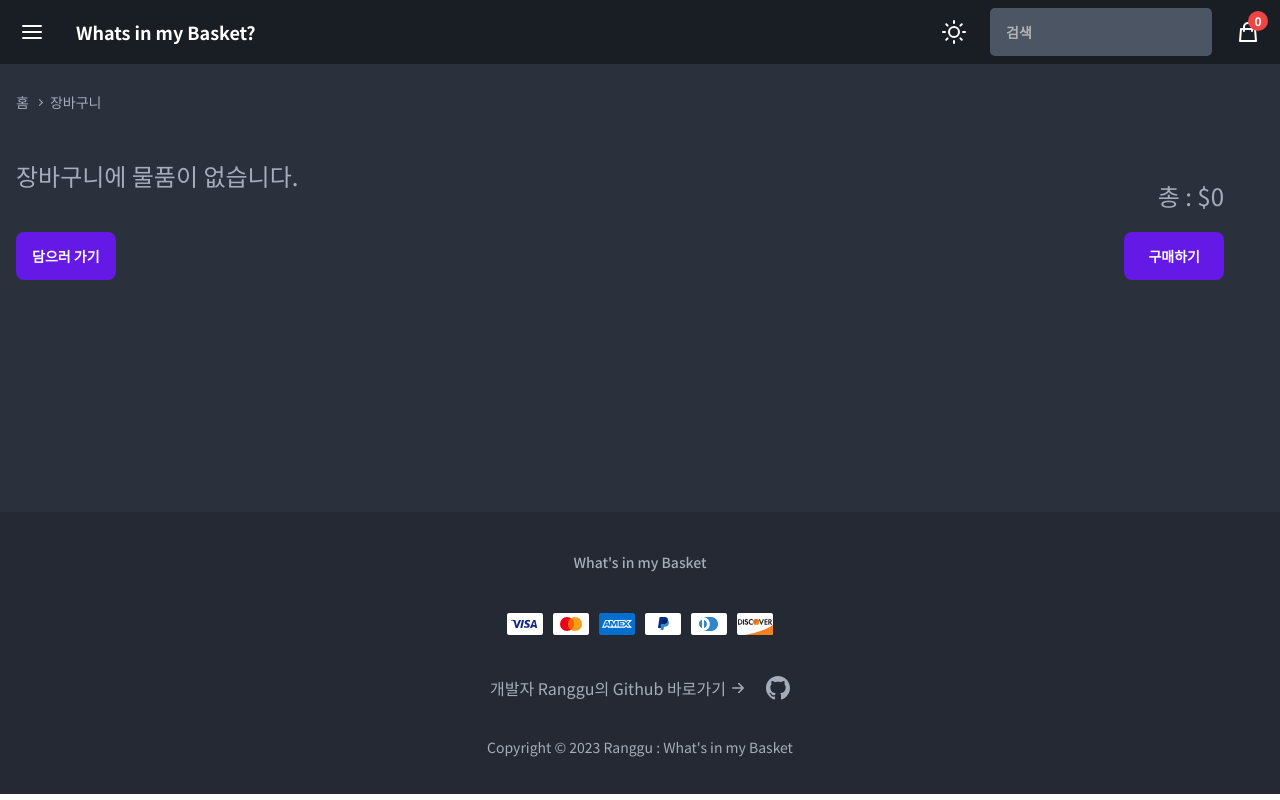
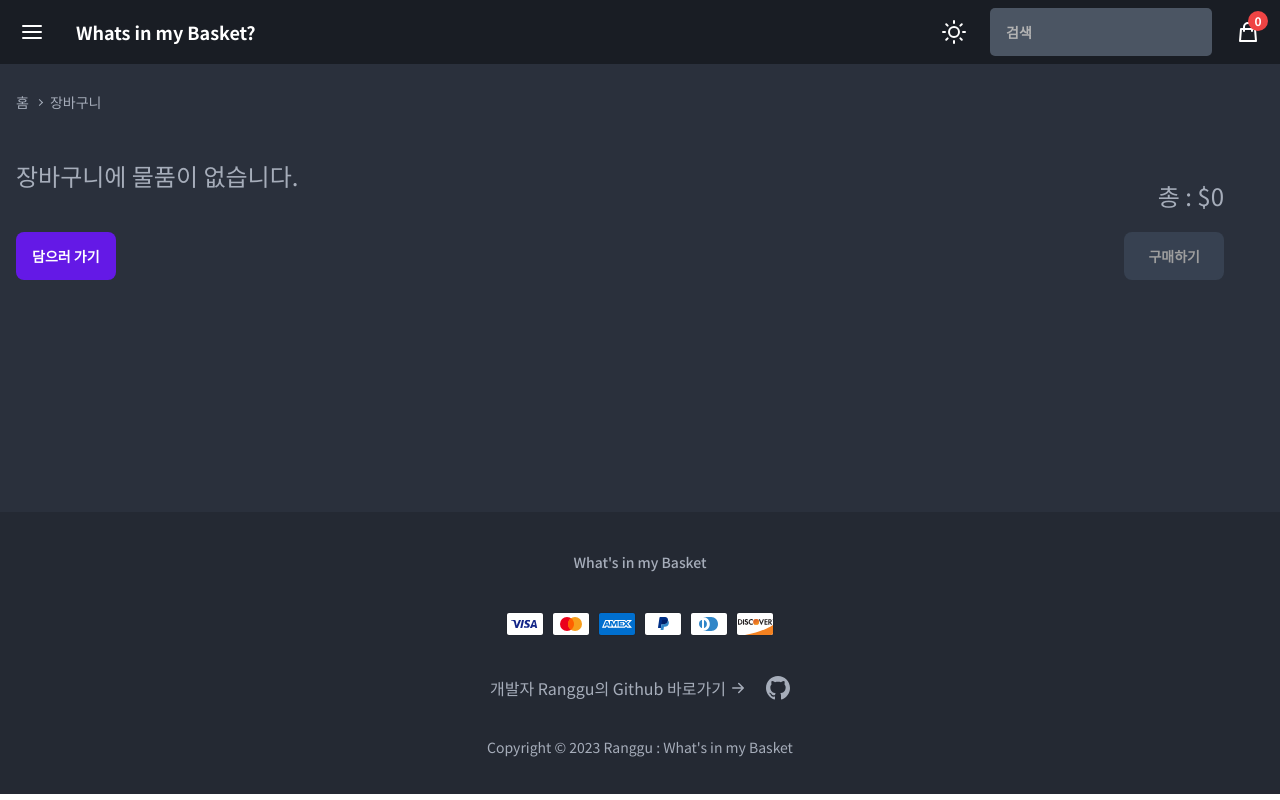
Before and after one commit to whats-in-my-basket/whatsinmybasket_repactoring, a React (Vite) app: page /cart in a window 1280 px wide. Built offline with nearby package versions, Linux system fonts and the light colour scheme.

Commit message:
Feat : 장바구니가 비어 있을 시 구매하기 버튼 disabled 처리

```diff
--- a/src/components/cart/CartList.tsx
+++ b/src/components/cart/CartList.tsx
@@ -22,7 +22,6 @@ export default function CartList() {
     setTotal(total);
   }, [cartItem]);
 
-  console.log(cartItem);
   return (
     <div className="cart-container">
       <div className="cart-card-list">
@@ -34,7 +33,11 @@ export default function CartList() {
       <div className="cart-total-list">
         <div className="cart-total-area">
           <span className="cart-total-text">{`총 : $${total}`}</span>
-          <button className="cart-total-buy-btn" onClick={buyCartItem}>
+          <button
+            className="cart-total-buy-btn"
+            onClick={buyCartItem}
+            disabled={cartItem.length === 0 && true}
+          >
             구매하기
           </button>
         </div>
--- a/src/styles/layout/cart/_cart.scss
+++ b/src/styles/layout/cart/_cart.scss
@@ -189,6 +189,11 @@
           color: white;
           cursor: pointer;
           text-decoration: none;
+
+          &:disabled {
+            background-color: $color-card-info;
+            color: rgb(158, 158, 158);
+          }
         }
       }
     }
--- a/src/styles/main.css
+++ b/src/styles/main.css
@@ -1112,6 +1112,10 @@ button, input {
   cursor: pointer;
   text-decoration: none;
 }
+.cart-wrapper .cart-container .cart-total-list .cart-total-area .cart-total-buy-btn:disabled {
+  background-color: rgb(55, 65, 81);
+  color: rgb(158, 158, 158);
+}
 
 .cart-empty-list {
   display: flex;
```
Also changed, not shown: 1 other file (tests, documents, lock files or other folders).
